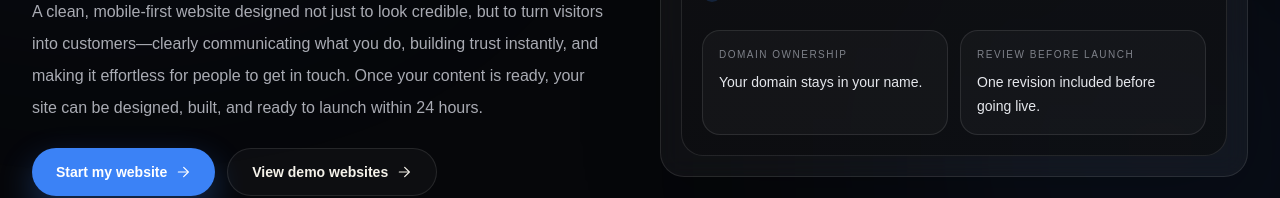
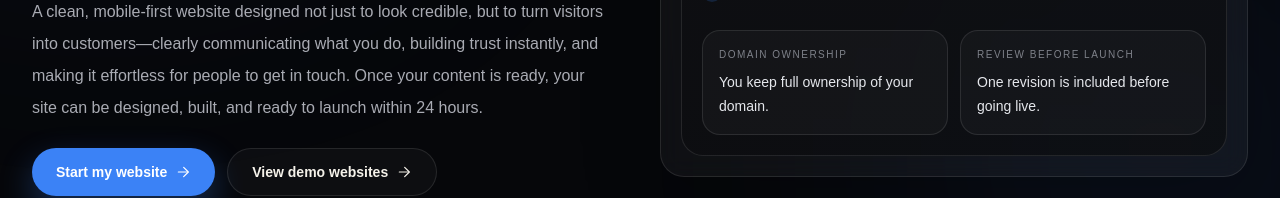
Before and after one commit to cleanwebsitesuk/cleanwebsites, a Next.js app: page / in a window 1280 px wide. Shown: the part 554-752 px from the top of the page. Built offline with nearby package versions, Linux system fonts and the light colour scheme.

Commit message:
Update page.tsx

```diff
--- a/app/page.tsx
+++ b/app/page.tsx
@@ -692,7 +692,7 @@ return (
             Domain ownership
           </div>
           <div className="mt-2 text-sm leading-6 text-[#E5E7EC]">
-            Your domain stays in your name.
+            You keep full ownership of your domain.
           </div>
         </div>
         <div className="rounded-[18px] border border-white/10 bg-white/[0.03] p-4">
@@ -700,7 +700,7 @@ return (
             Review before launch
           </div>
           <div className="mt-2 text-sm leading-6 text-[#E5E7EC]">
-            One revision included before going live.
+            One revision is included before going live.
           </div>
         </div>
       </div>
```
